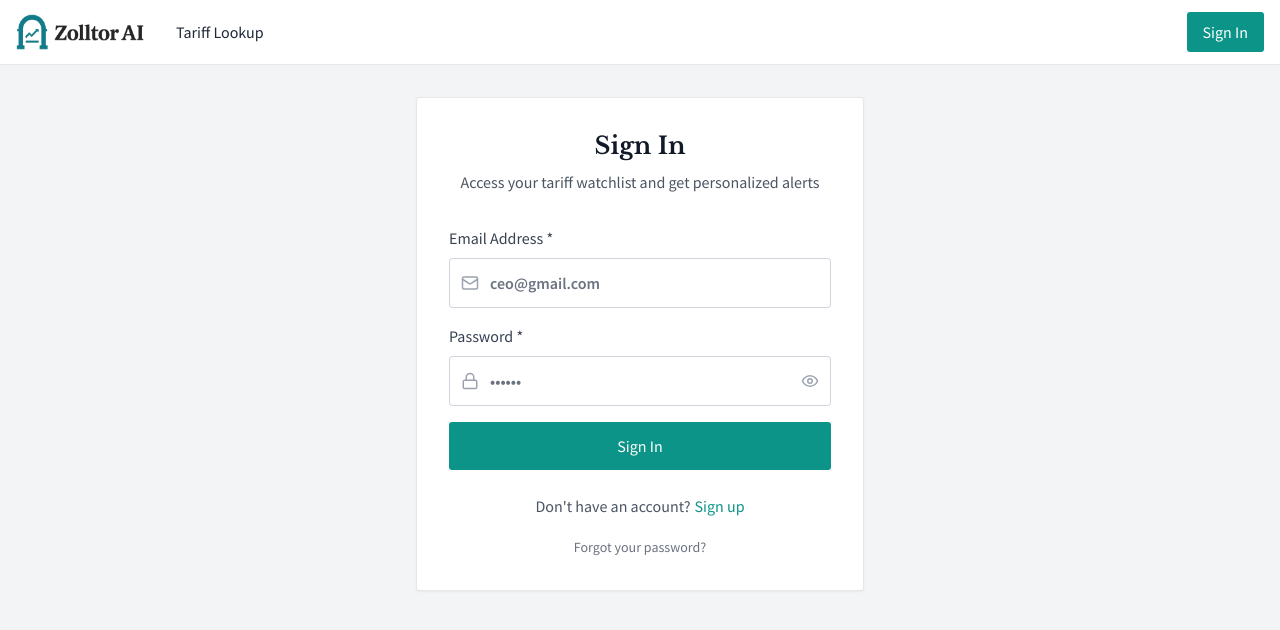
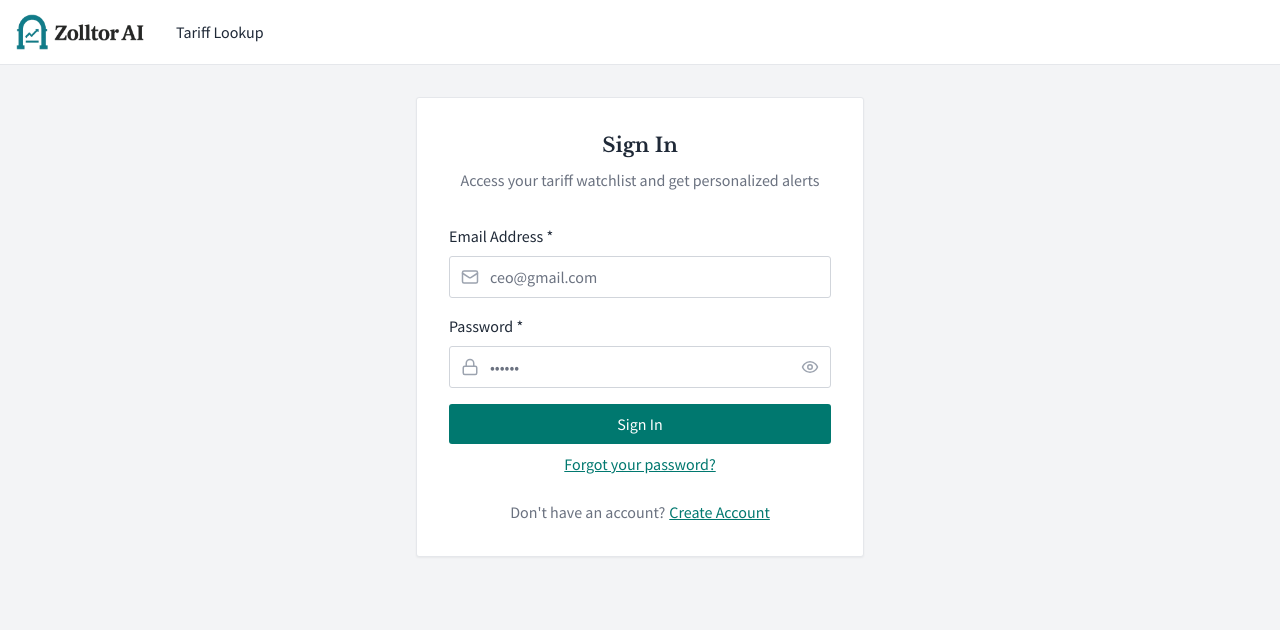
Before and after one commit to RanaKaz2025/zolltor, a React (Vite) app: page /auth in a window 1280 px wide. Shown: the top 630 px of the page. Built offline with nearby package versions, Linux system fonts and the light colour scheme.

Commit message:
feat: enhance UI components in Header, AuthPage, HSCodeDetails, ProductWatchlist, and UserProfile for improved consistency and usability

```diff
--- a/src/components/Header.jsx
+++ b/src/components/Header.jsx
@@ -104,7 +104,7 @@ const Header = ({ isAuthenticated, user, onLogout }) => {
                 <div className="relative" ref={dropdownRef}>
                   <button
                     onClick={toggleDropdown}
-                    className="flex items-center space-x-1 text-gray-700 hover:text-primary-600 transition-colors focus:outline-none"
+                    className="flex items-center space-x-1 text-teal-700 text-16-medium"
                   >
                     <CircleUserRound size={18} />
                     <span className="hidden sm:inline">CEO</span>
@@ -139,12 +139,14 @@ const Header = ({ isAuthenticated, user, onLogout }) => {
                 </div>
               </div>
             ) : (
+              location.pathname !== "/auth" && (
                 <Link
                   to="/auth"
                   className="bg-primary-600 text-white px-4 py-2 rounded-3px hover:bg-primary-700 transition-colors"
                 >
                   Sign In
                 </Link>
+              )
             )}
           </div>
         </div>
--- a/src/pages/AuthPage.jsx
+++ b/src/pages/AuthPage.jsx
@@ -97,10 +97,10 @@ const AuthPage = ({ onLogin }) => {
       <div className="bg-white rounded-3px shadow-sm border border-gray-200 p-8">
         {/* Header */}
         <div className="text-center mb-8">
-          <h1 className="text-2xl font-bold text-gray-900 mb-2">
+          <h1 className="text-20-bold text-gray-800 mb-2">
             {isLogin ? "Sign In" : "Create Account"}
           </h1>
-          <p className="text-gray-600">
+          <p className="text-16-regular text-gray-500">
             {isLogin
               ? "Access your tariff watchlist and get personalized alerts"
               : "Join Zolltor to monitor tariff changes and make informed trade decisions"}
@@ -110,7 +110,7 @@ const AuthPage = ({ onLogin }) => {
         {/* Form */}
         <form onSubmit={handleSubmit} className="space-y-4">
           <div>
-            <label className="block text-16-medium text-gray-700 mb-2">
+            <label className="block text-16-regular text-gray-800 mb-2">
               Email Address *
             </label>
             <div className="relative">
@@ -123,7 +123,7 @@ const AuthPage = ({ onLogin }) => {
                 name="email"
                 value={formData.email}
                 onChange={handleInputChange}
-                className={`w-full pl-10 pr-3 py-3 border rounded-3px focus:ring-2 focus:ring-primary-500 focus:border-primary-500 text-16-semibold placeholder:text-16-medium ${
+                className={`w-full pl-10 pr-3 py-2 ${
                   errors.email ? "border-red-300" : "border-gray-300"
                 }`}
                 placeholder="you@example.com"
@@ -136,7 +136,7 @@ const AuthPage = ({ onLogin }) => {
           </div>
 
           <div>
-            <label className="block text-16-medium text-gray-700 mb-2">
+            <label className="block text-16-regular text-gray-800 mb-2">
               Password *
             </label>
             <div className="relative">
@@ -149,7 +149,7 @@ const AuthPage = ({ onLogin }) => {
                 name="password"
                 value={formData.password}
                 onChange={handleInputChange}
-                className={`w-full pl-10 pr-12 py-3 border rounded-3px focus:ring-2 focus:ring-primary-500 focus:border-primary-500 text-16-semibold placeholder:text-16-medium ${
+                className={`w-full pl-10 pr-3 py-2 ${
                   errors.password ? "border-red-300" : "border-gray-300"
                 }`}
                 placeholder="Enter your password"
@@ -171,7 +171,7 @@ const AuthPage = ({ onLogin }) => {
           {!isLogin && (
             <>
               <div>
-                <label className="block text-16-medium text-gray-700 mb-2">
+                <label className="block text-16-regular text-gray-800 mb-2">
                   Language Preference *
                 </label>
                 <div className="flex space-x-6">
@@ -183,11 +183,11 @@ const AuthPage = ({ onLogin }) => {
                       value="english"
                       checked={formData.language === "english"}
                       onChange={handleInputChange}
-                      className="h-4 w-4 text-primary-600 focus:ring-primary-500 border-gray-300"
+                      className="h-4 w-4"
                     />
                     <label
                       htmlFor="language-english"
-                      className="ml-2 text-16-medium text-gray-700"
+                      className="ml-2 text-16-regular text-gray-800"
                     >
                       English
                     </label>
@@ -200,11 +200,11 @@ const AuthPage = ({ onLogin }) => {
                       value="german"
                       checked={formData.language === "german"}
                       onChange={handleInputChange}
-                      className="h-4 w-4 text-primary-600 focus:ring-primary-500 border-gray-300"
+                      className="h-4 w-4"
                     />
                     <label
                       htmlFor="language-german"
-                      className="ml-2 text-16-medium text-gray-700"
+                      className="ml-2 text-16-regular text-gray-800"
                     >
                       German
                     </label>
@@ -213,7 +213,7 @@ const AuthPage = ({ onLogin }) => {
               </div>
 
               <div>
-                <label className="block text-16-medium text-gray-700 mb-2">
+                <label className="block text-16-regular text-gray-800 mb-2">
                   Role *
                 </label>
                 <div className="flex flex-wrap gap-6">
@@ -225,11 +225,11 @@ const AuthPage = ({ onLogin }) => {
                       value="ceo"
                       checked={formData.role === "ceo"}
                       onChange={handleInputChange}
-                      className="h-4 w-4 text-primary-600 focus:ring-primary-500 border-gray-300"
+                      className="h-4 w-4"
                     />
                     <label
                       htmlFor="role-ceo"
-                      className="ml-2 text-16-medium text-gray-700"
+                      className="ml-2 text-16-regular text-gray-800"
                     >
                       CEO
                     </label>
@@ -242,11 +242,11 @@ const AuthPage = ({ onLogin }) => {
                       value="cfo"
                       checked={formData.role === "cfo"}
                       onChange={handleInputChange}
-                      className="h-4 w-4 text-primary-600 focus:ring-primary-500 border-gray-300"
+                      className="h-4 w-4"
                     />
                     <label
                       htmlFor="role-cfo"
-                      className="ml-2 text-16-medium text-gray-700"
+                      className="ml-2 text-16-regular text-gray-800"
                     >
                       CFO
                     </label>
@@ -259,11 +259,11 @@ const AuthPage = ({ onLogin }) => {
                       value="supply-chain"
                       checked={formData.role === "supply-chain"}
                       onChange={handleInputChange}
-                      className="h-4 w-4 text-primary-600 focus:ring-primary-500 border-gray-300"
+                      className="h-4 w-4"
                     />
                     <label
                       htmlFor="role-supply-chain"
-                      className="ml-2 text-16-medium text-gray-700"
+                      className="ml-2 text-16-regular text-gray-800"
                     >
                       Supply Chain Manager
                     </label>
@@ -276,11 +276,11 @@ const AuthPage = ({ onLogin }) => {
                       value="other"
                       checked={formData.role === "other"}
                       onChange={handleInputChange}
-                      className="h-4 w-4 text-primary-600 focus:ring-primary-500 border-gray-300"
+                      className="h-4 w-4"
                     />
                     <label
                       htmlFor="role-other"
-                      className="ml-2 text-16-medium text-gray-700"
+                      className="ml-2 text-16-regular text-gray-800"
                     >
                       Other
                     </label>
@@ -289,7 +289,7 @@ const AuthPage = ({ onLogin }) => {
               </div>
 
               <div>
-                <label className="block text-16-medium text-gray-700 mb-2">
+                <label className="block text-16-regular text-gray-800 mb-2">
                   Country of Operation *
                 </label>
                 <div className="relative">
@@ -308,26 +308,32 @@ const AuthPage = ({ onLogin }) => {
                   />
                 </div>
                 {errors.country && (
-                  <p className="mt-1 text-sm text-red-600">{errors.country}</p>
+                  <p className="mt-1 text-14-regular text-red-600">
+                    {errors.country}
+                  </p>
                 )}
-                <p className="mt-1 text-xs text-gray-500">
+                <p className="mt-1 text-14-regular text-gray-500">
                   This helps us personalize your trade data perspective
                 </p>
               </div>
             </>
           )}
 
-          <button
-            type="submit"
-            className="w-full bg-primary-600 text-white py-3 rounded-3px hover:bg-primary-700 transition-colors font-medium"
-          >
+          <button type="submit" className="btn-primary btn-md w-full ">
             {isLogin ? "Sign In" : "Create Account"}
           </button>
         </form>
 
+        {/* Password Recovery */}
+        {isLogin && (
+          <div className="mt-2 text-center">
+            <button className="btn-link btn-sm">Forgot your password?</button>
+          </div>
+        )}
+
         {/* Switch Mode */}
         <div className="mt-6 text-center">
-          <p className="text-gray-600">
+          <p className="text-16-regular text-gray-500">
             {isLogin ? "Don't have an account?" : "Already have an account?"}
             <button
               onClick={() => {
@@ -350,21 +356,12 @@ const AuthPage = ({ onLogin }) => {
                   });
                 }
               }}
-              className="ml-1 text-primary-600 hover:text-primary-800 font-medium"
+              className="ml-1 btn-link btn-md"
             >
-              {isLogin ? "Sign up" : "Sign in"}
+              {isLogin ? "Create Account" : "Sign in"}
             </button>
           </p>
         </div>
-
-        {/* Password Recovery */}
-        {isLogin && (
-          <div className="mt-4 text-center">
-            <button className="text-sm text-gray-500 hover:text-gray-700">
-              Forgot your password?
-            </button>
-          </div>
-        )}
       </div>
 
       {/* Information Box */}
--- a/src/pages/ProductWatchlist.jsx
+++ b/src/pages/ProductWatchlist.jsx
@@ -343,8 +343,7 @@ const ProductWatchlist = ({ user }) => {
 
       {/* Tabs */}
       <div className="bg-white rounded-3px shadow-sm">
-        <div>
-          <nav className="flex">
+        <nav className="flex py-1">
           {tabs.map((tab) => {
             return (
               <button
@@ -360,7 +359,6 @@ const ProductWatchlist = ({ user }) => {
             );
           })}
         </nav>
-        </div>
 
         <div>
           {/* Watchlist Tab */}
--- a/src/pages/UserProfile.jsx
+++ b/src/pages/UserProfile.jsx
@@ -88,12 +88,12 @@ const UserProfile = ({ user, setUser }) => {
         </div>
       )}
 
-      <div className="bg-white rounded-3px shadow-sm border border-gray-200">
+      <div className="bg-white rounded-3px">
         {/* Vertical Tabs Layout */}
         <div className="flex">
           {/* Vertical Tab Navigation */}
-          <div className="w-50 border-r border-gray-200">
-            <nav className="flex flex-col p-1">
+          <div className="w-50 py-1">
+            <nav className="flex flex-col">
               {tabs.map((tab) => {
                 const Icon = tab.icon;
                 return (
```
Also changed, not shown: src/pages/HSCodeDetails.jsx (+7 -7 lines). Lines whose indentation alone changed are shown as unchanged.
